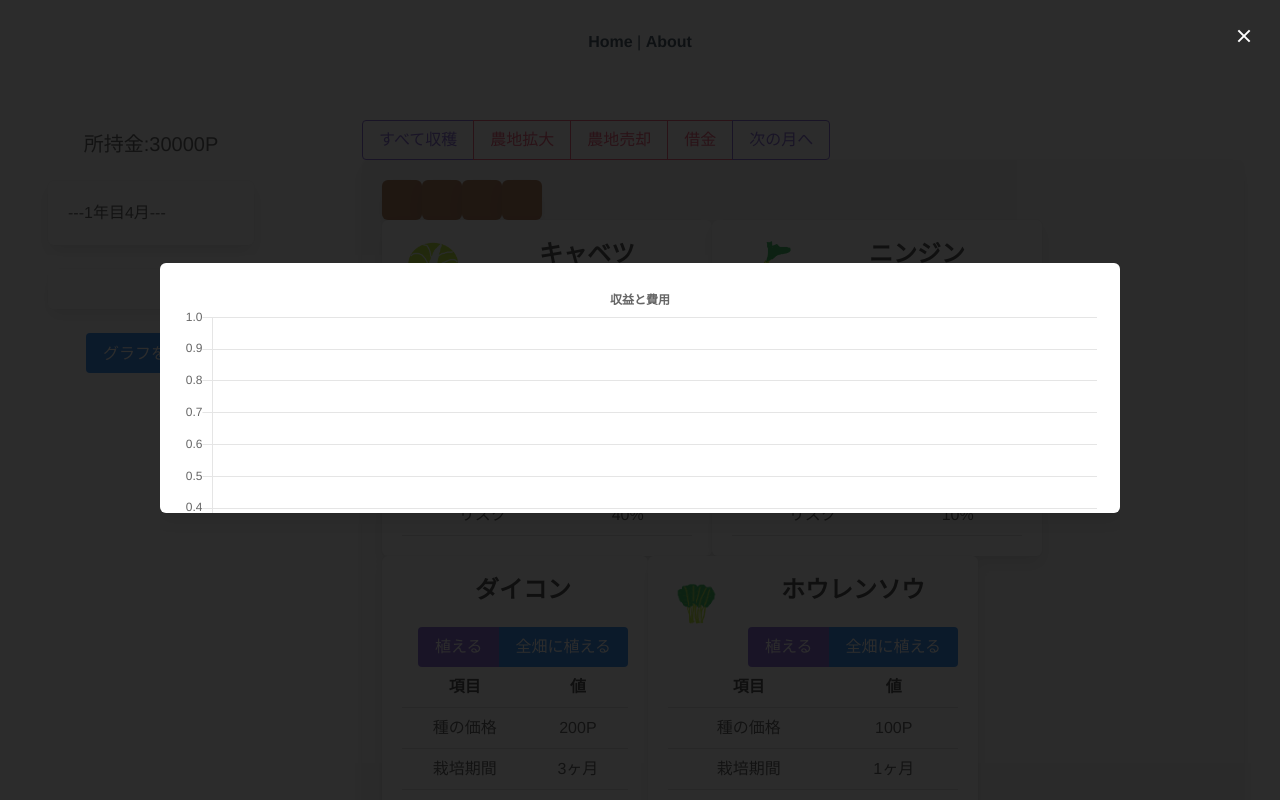
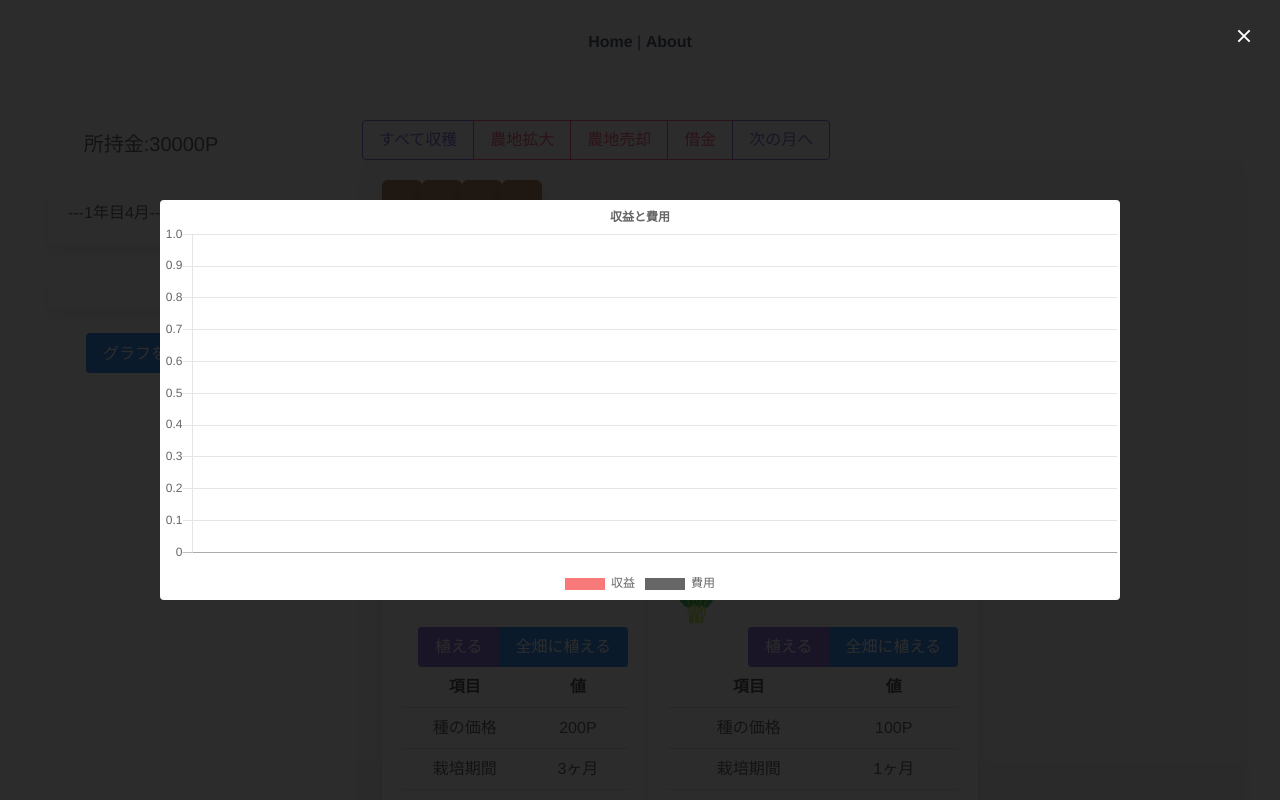
Before and after one commit to pb10001/economic-game, a Vue app in the folder frontend/: page /agriculture in a window 1280 px wide. Both pictures are taken after a click on the button "グラフを表示". Built offline with nearby package versions, Linux system fonts and the light colour scheme.

Commit message:
Update Status.vue

```diff
--- a/frontend/src/components/Status.vue
+++ b/frontend/src/components/Status.vue
@@ -8,7 +8,7 @@
             <p class="multiline">{{reportLog}}</p>
         </div>
         <b-modal :active.sync="isChartVisible" scroll="keep">
-            <div class="box">
+            <div class="card">
                 <Chart />
             </div>
         </b-modal>
```
